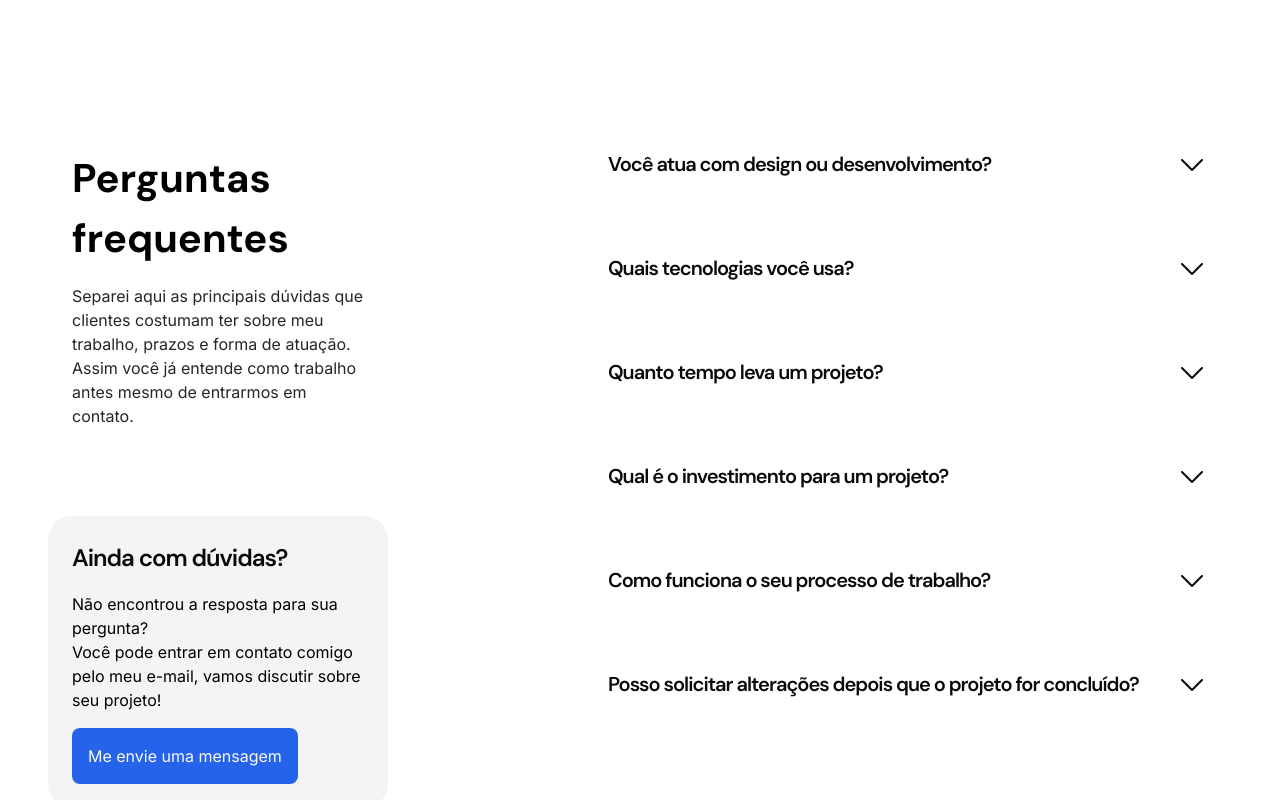
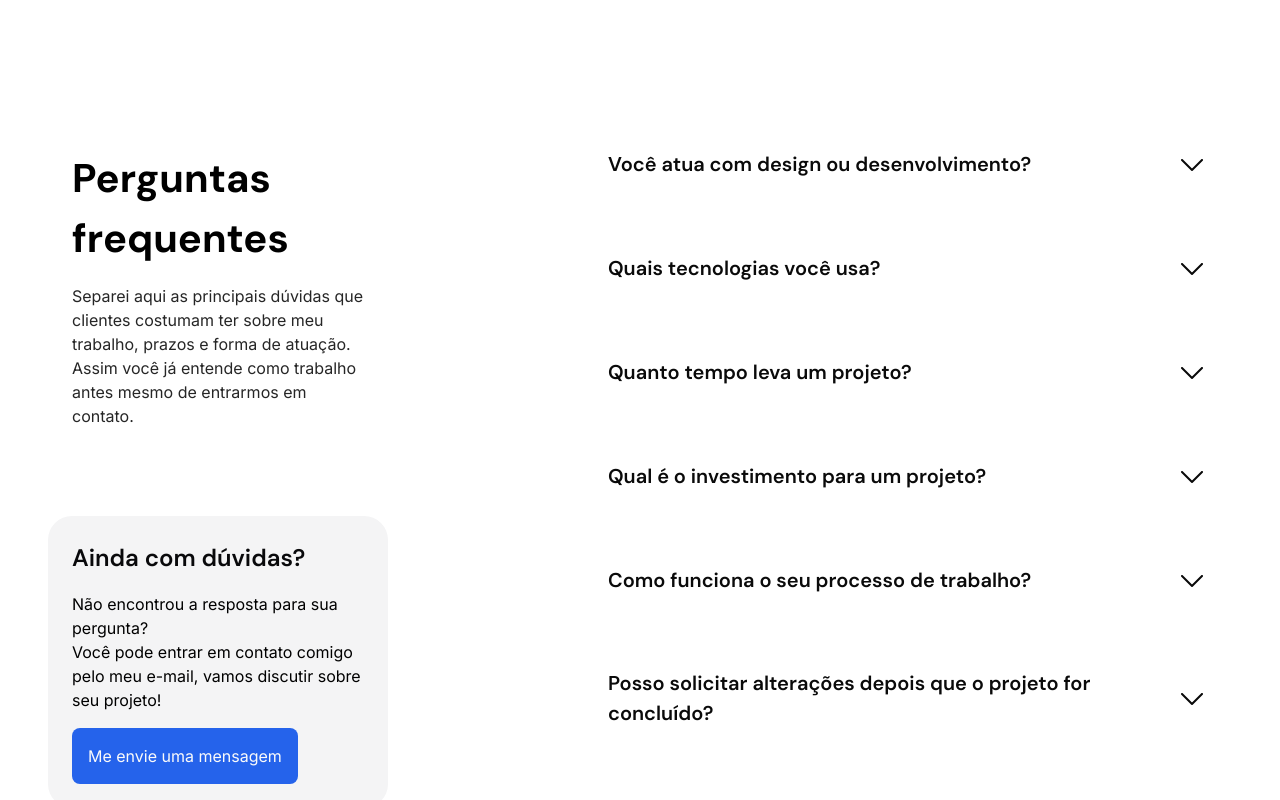
Before and after one commit to felipekenzoo/portfolio-kenzo, a React (Vite) app: page / in a window 1280 px wide. Shown: the part 4880-5680 px from the top of the page. Built offline with nearby package versions, Linux system fonts and the light colour scheme.

Commit message:
Corrigindo aspectos visuais

```diff
--- a/src/css/faq.css
+++ b/src/css/faq.css
@@ -53,7 +53,6 @@
 
 .bottom h2 {
     color: var(--zinc-950);
-    letter-spacing: -1px;
     font-size: 1.5rem;
     font-weight: 600;
 }
@@ -80,35 +79,31 @@
 }
 
 .faq-item {
-    display: grid;
-    grid-template-rows: auto 0fr;
+    display: flex;
+    flex-direction: column;
     width: 40.5rem;
     padding: 24px;
     border-radius: 1.5rem;
     cursor: pointer;
-    transition: background-color 0.3s ease, grid-template-rows 0.5s cubic-bezier(0.4, 0, 0.2, 1);
+    transition: background-color 0.3s ease;
 }
 
 .faq-resposta {
     overflow: hidden;
-    /* Adiciona uma transição de opacidade para o texto aparecer suavemente */
     opacity: 0;
-    transition: opacity 0.2s ease-in-out;
+    max-height: 0;
+    transition: max-height 0.5s cubic-bezier(0.4, 0, 0.2, 1), opacity 0.3s ease-out;
 }
 
 .faq-item.open .faq-resposta {
     padding-top: 1rem;
-    /* Torna o texto visível quando o item está aberto */
     opacity: 1;
+    max-height: 200px;
+    transition: max-height 0.7s cubic-bezier(0.34, 1.56, 0.64, 1), opacity 0.4s ease-in 0.1s;
 }
 
 .faq-item.open {
     background-color: var(--zinc-100);
-    grid-template-rows: auto 1fr;
-}
-
-.faq-item.open .faq-question {
-    cursor: pointer;
 }
 
 .faq-item .pergunta {
@@ -117,7 +112,6 @@
     font-size: 1.25rem;
     font-style: normal;
     font-weight: 600;
-    letter-spacing: -1px;
 }
 
 .faq-item .resposta {
@@ -138,7 +132,6 @@
     transition: transform 0.3s ease;
 }
 
-/* Seletor corrigido: a seta gira quando o .faq-item tem a classe .open */
 .faq-item.open .arrow {
     transform: rotate(180deg);
 }
```
